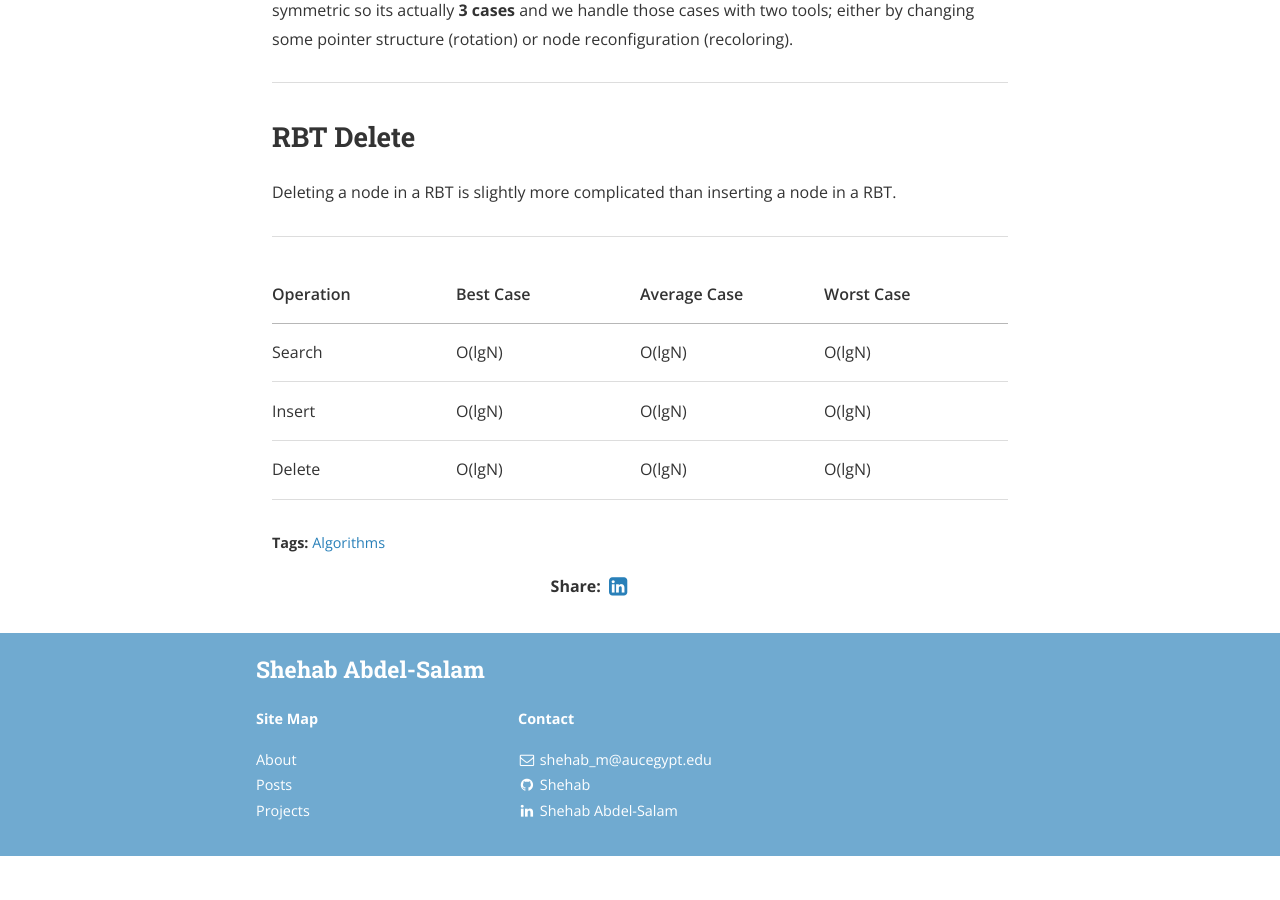
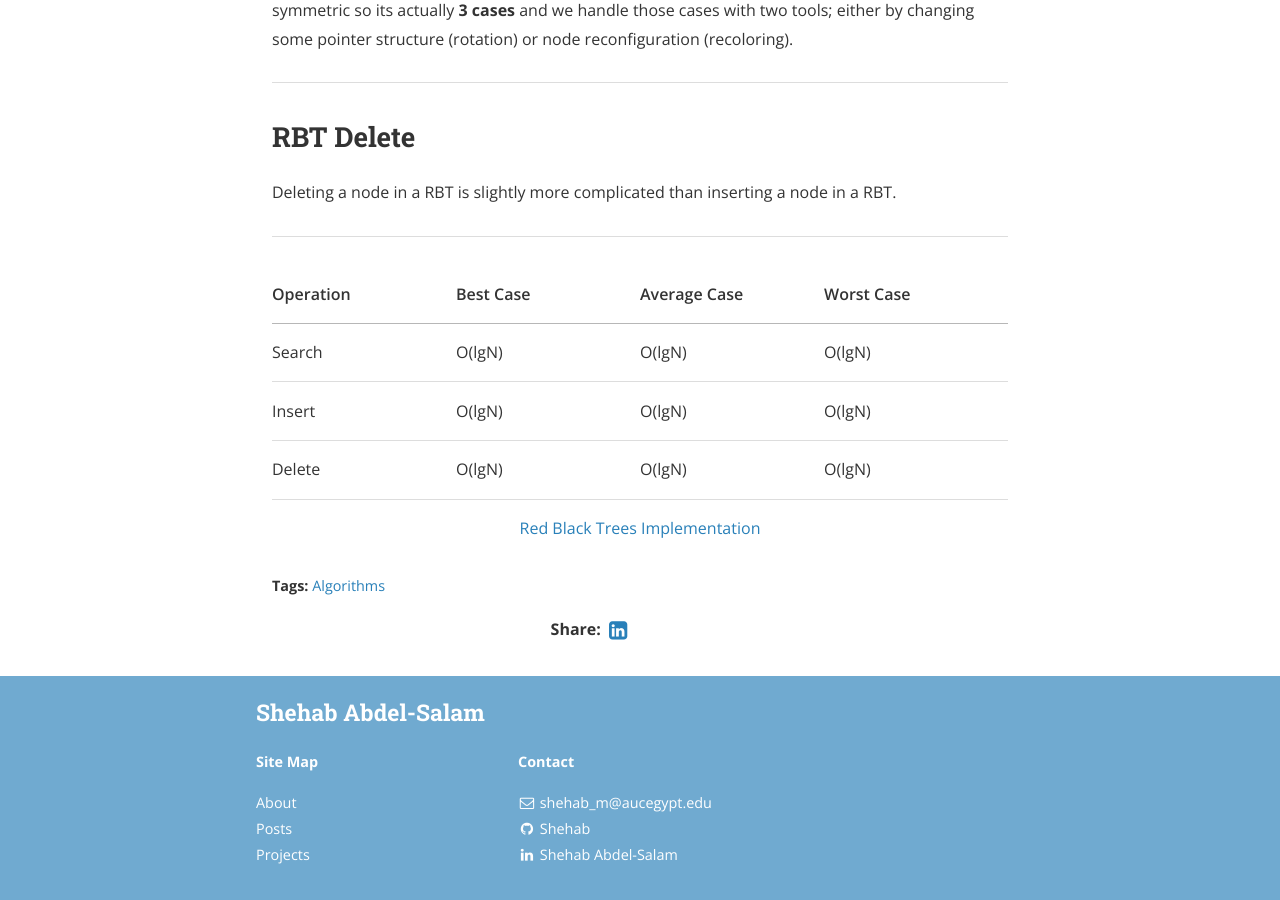
Before and after one commit to ShehabCE/shehabce.github.io, a Jekyll site: the page built from _posts/2019-01-24-Red-Black-Trees.markdown, in a window 1280 px wide and 900 px high, scrolled down 3305 px. Built offline with Jekyll 4.4.1, drawn with Linux system fonts in a browser that asks for light colours; nearby versions of some CDN libraries; a style sheet for code colours, icons or effects is not loaded; before the commit the page ends 4161 px from its top, so only the background shows below that.

Commit message:
Added links

```diff
--- a/_posts/2018-10-19-Binary-Search-Trees.markdown
+++ b/_posts/2018-10-19-Binary-Search-Trees.markdown
@@ -197,3 +197,4 @@ The problem arises when the tree is not balanced, adding sorted elements in a tr
 		<td>Delete</td><td>O(lgN)</td><td>O(lgN)</td><td>O(N)</td>
 	</tr>
 </table>
+<p align="center"><a href="https://github.com/ShehabMMohamed/Datastructures-And-Algorithms/blob/master/Data%20Structures/Binary%20Search%20Trees/BinarySearchTrees.h" target="_blank"> Binary Search Trees Implementation </a></p>
--- a/_posts/2019-01-24-Red-Black-Trees.markdown
+++ b/_posts/2019-01-24-Red-Black-Trees.markdown
@@ -106,3 +106,5 @@ Deleting a node in a RBT is slightly more complicated than inserting a node in a
 		<td>Delete</td><td>O(lgN)</td><td>O(lgN)</td><td>O(lgN)</td>
 	</tr>
 </table>
+
+<p align="center"><a href="https://github.com/ShehabMMohamed/Datastructures-And-Algorithms/blob/master/Advanced%20Data%20Structures/Red%20Black%20Trees/RedBlackTrees.h" target="_blank"> Red Black Trees Implementation </a></p>
--- a/_posts/2019-03-12-Linked-Lists.markdown
+++ b/_posts/2019-03-12-Linked-Lists.markdown
@@ -54,5 +54,4 @@ public:
 <p align="center"><img src="/assets/posts/circularlylist.png"></p>
 </ol>
 
-<!-- <p align="center"><a href="https://github.com/ShehabMMohamed/Datastructures-And-Algorithms/blob/master/Data%20Structures/Stacks%20and%20Queues/Queues.h" target="_blank"> Linked List Implementation </a></p>
- -->
+<p align="center"><a href="https://github.com/ShehabMMohamed/Datastructures-And-Algorithms/blob/master/Data%20Structures/Linked%20Lists/LinkedLists.h" target="_blank"> Linked List Implementation </a></p>
```
Also changed, not shown: assets/posts/tries2.png (added).
